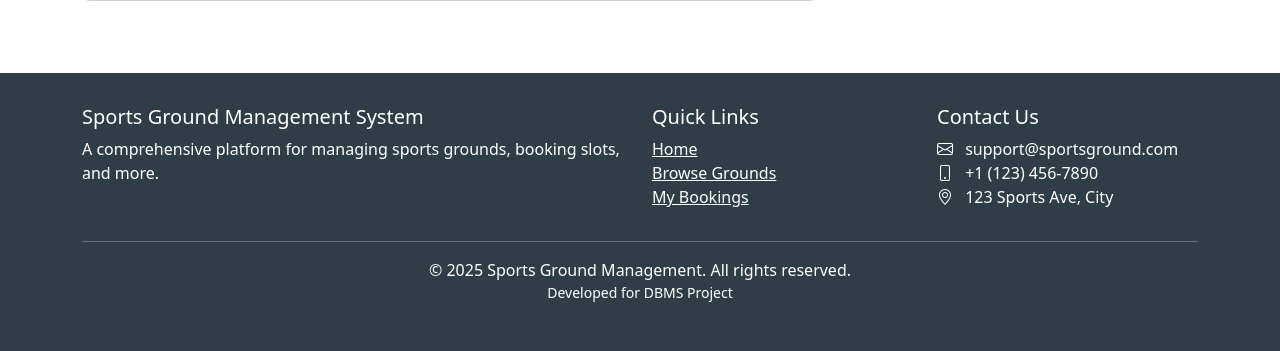
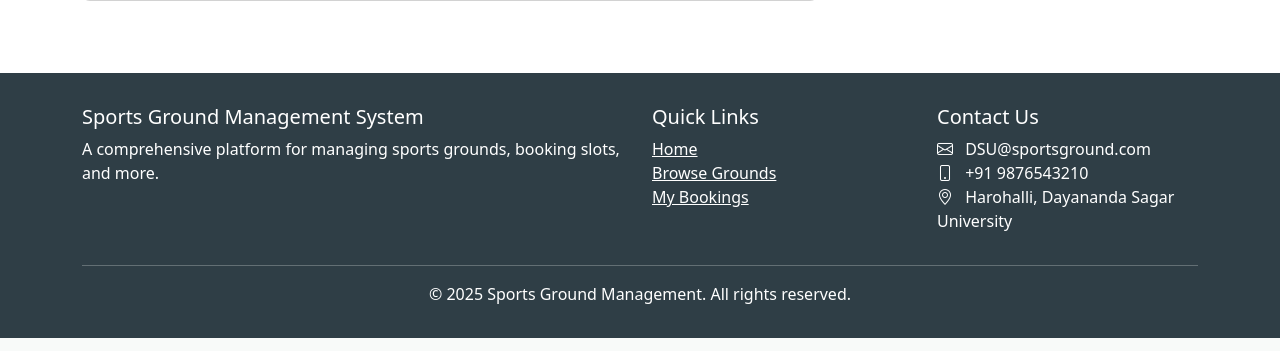
Before and after one commit to Yeshwanth-King/Sports-Ground-Management-System, a Django app: page /manage/bookings/4/ in a window 1280 px wide. Shown: the part 816-1167 px from the top of the page. Run offline with Django 5.2, Linux system fonts and the light colour scheme; a user stored in the database is signed in; data comes from the database, SQL or seed files in the repository; some libraries are stand-ins or nearby versions.

Commit message:
Adding Details of navbar

```diff
--- a/templates/base.html
+++ b/templates/base.html
@@ -195,16 +195,16 @@
                 <div class="col-md-3">
                     <h5>Contact Us</h5>
                     <ul class="list-unstyled">
-                        <li><i class="bi bi-envelope me-2"></i> support@sportsground.com</li>
-                        <li><i class="bi bi-phone me-2"></i> +1 (123) 456-7890</li>
-                        <li><i class="bi bi-geo-alt me-2"></i> 123 Sports Ave, City</li>
+                        <li><i class="bi bi-envelope me-2"></i> DSU@sportsground.com</li>
+                        <li><i class="bi bi-phone me-2"></i> +91 9876543210</li>
+                        <li><i class="bi bi-geo-alt me-2"></i> Harohalli, Dayananda Sagar University</li>
                     </ul>
                 </div>
             </div>
             <hr class="bg-light">
             <div class="text-center">
                 <p class="mb-0">&copy; {% now "Y" %} Sports Ground Management. All rights reserved.</p>
-                <p class="small">Developed for DBMS Project</p>
+                <!-- <p class="small">Developed for Djang Project</p> -->
             </div>
         </div>
     </footer>
```
